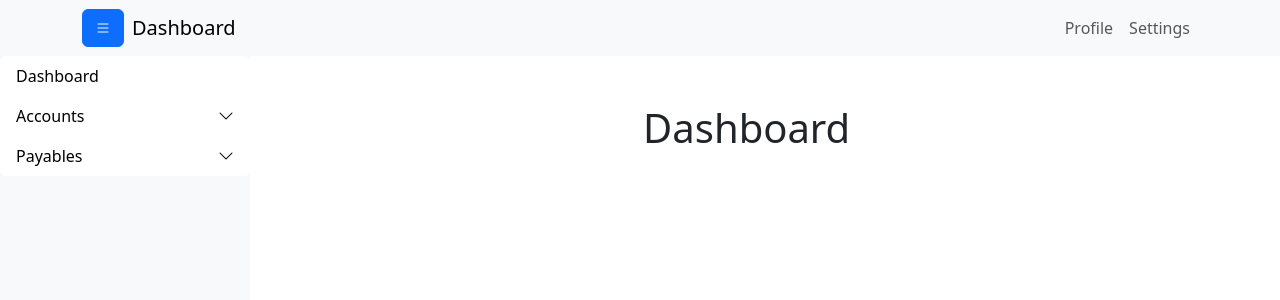
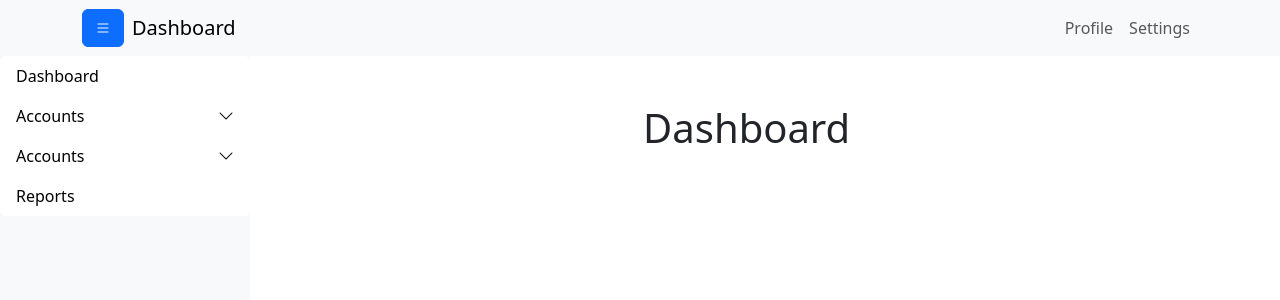
Before and after one commit to ShafqatHaider/inventory1.0, an Angular app: page /dashboard in a window 1280 px wide. Shown: the top 300 px of the page. Built offline with nearby package versions, Linux system fonts and the light colour scheme.

Commit message:
reports running

```diff
--- a/src/app/app-routing.module.ts
+++ b/src/app/app-routing.module.ts
@@ -10,7 +10,7 @@ const routes: Routes = [
     loadChildren: () => import('./accounts/accounts.module').then(m => m.AccountsModule),
   },
   {
-    path: 'Reports',
+    path: 'reports',
     loadChildren: () => import('./reports/reports.module').then(m => m.ReportsModule),
   }
 ];
--- a/src/app/layout/sidebar/sidebar.component.html
+++ b/src/app/layout/sidebar/sidebar.component.html
@@ -25,24 +25,31 @@
         </ng-container>
         </ul>
       </li>
-      <li class="list-group-item">
+     <!-- INVENTORY -->
+      <li class="list-group-item" >
         <a
           class="nav-link"
-          href="#"
-          (click)="toggleMenu('payables')"
-          [attr.aria-expanded]="dropdowns.payables"
+
+          (click)="toggleMenu('receivables')"
+          [attr.aria-expanded]="dropdowns.receivables"
         >
-          Payables
+          Accounts
           <i class="bi bi-chevron-down float-end"></i>
         </a>
         <ul
           class="list-group ps-3"
-          *ngIf="dropdowns.payables"
-          style="list-style: none;"
+          *ngIf="dropdowns.receivables"
+          style="list-style: none;
+          "
+
         >
-          <li class="list-group-item"><a href="#">Bills</a></li>
-          <li class="list-group-item"><a href="#">Vendors</a></li>
+        <ng-container *ngFor="let item of config.accounting">
+          <li class="list-group-item"><a [routerLink]="item.path">{{item.componentName}}</a></li>
+        </ng-container>
         </ul>
+      </li>
+      <li class="list-group-item">
+        <a class="nav-link" [routerLink]="config.reporting.path">{{config.reporting.componentName}}</a>
       </li>
     </ul>
   </div>
--- a/src/app/layout/supportives/MenuConfig.ts
+++ b/src/app/layout/supportives/MenuConfig.ts
@@ -8,9 +8,11 @@ export const MenuConfig={
             {componentName:'Payments',path:'/Accounts/payment-index'},
         ],
         inventory:{},
-        reporting:[
-            {componentName:'Reports',path:'/Reports/report-index'},
-        ],
+        reporting:{
+
+            componentName:'Reports',path:'/reports/report-index'
+        }
+
 
 
     }
```
